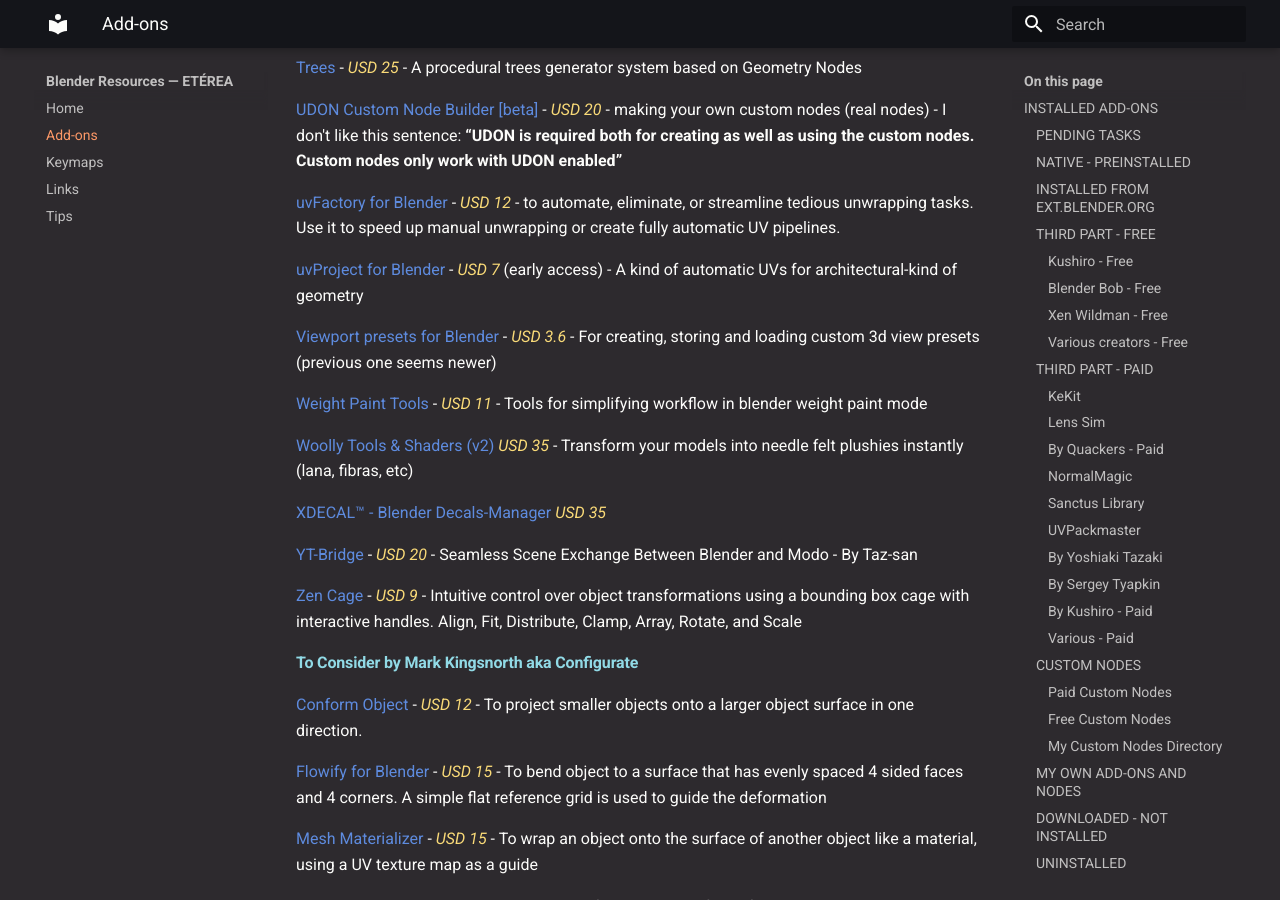
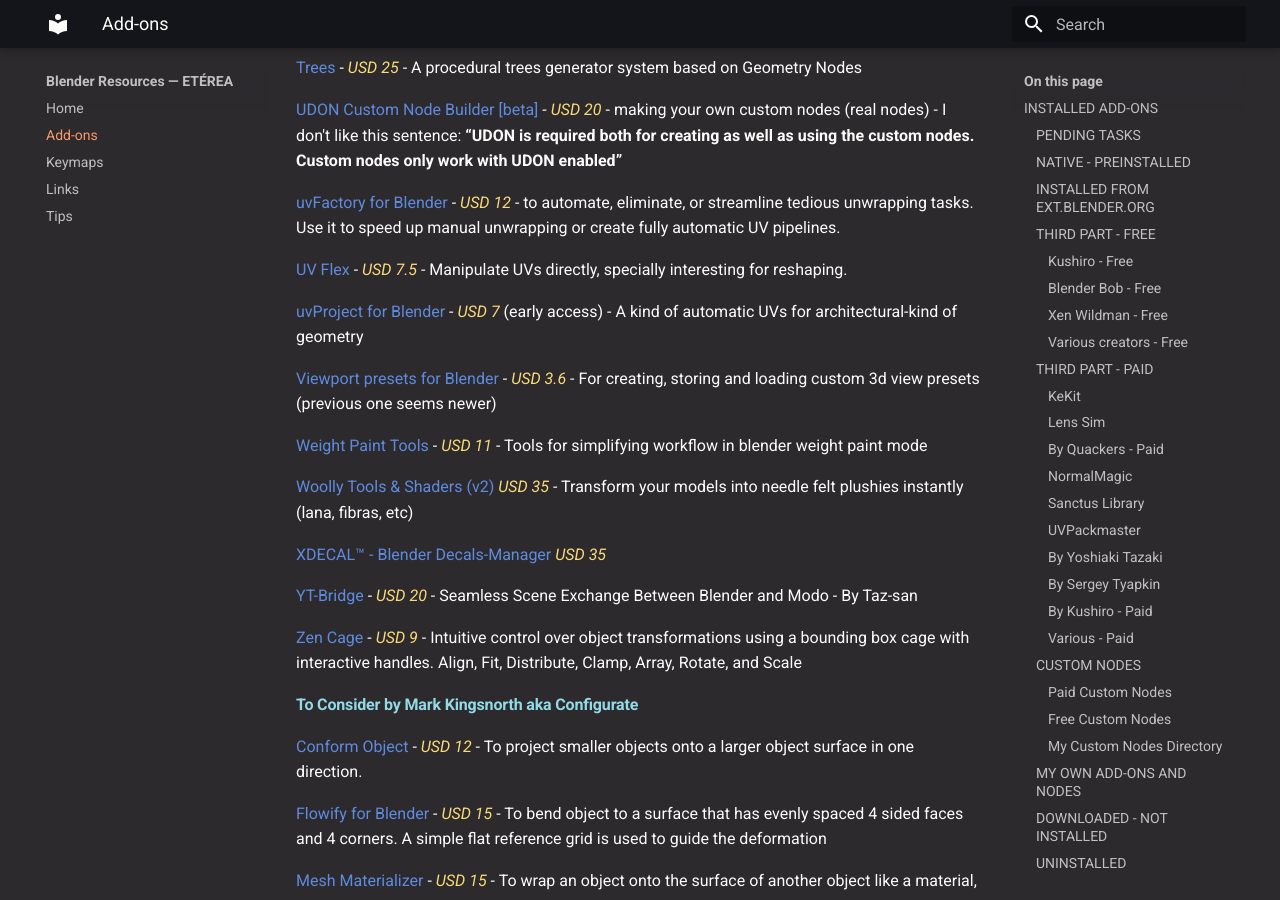
Before and after one commit to Eterea/blender, an MkDocs documentation site: the page built from docs/addons.md, in a window 1280 px wide and 900 px high, scrolled down 29256 px. Built offline with MkDocs 1.6.1 and Material for MkDocs 9.7.7, drawn with Linux system fonts in a browser that asks for light colours.

Commit message:
Update addons.md

```diff
--- a/docs/addons.md
+++ b/docs/addons.md
@@ -1036,6 +1036,8 @@ Especially interesting by Johny Gizmo:
 
 [uvFactory for Blender](https://spaghetmenot.gumroad.com/l/uvfactory) - *USD 12* - to automate, eliminate, or streamline tedious unwrapping tasks. Use it to speed up manual unwrapping or create fully automatic UV pipelines.
 
+[UV Flex](https://payhip.com/b/GeKdw) - *USD 7.5* - Manipulate UVs directly, specially interesting for reshaping.
+
 [uvProject for Blender](https://spaghetmenot.gumroad.com/l/uvproject) - *USD 7* (early access) - A kind of automatic UVs for architectural-kind of geometry
 
 [Viewport presets for Blender](https://bartoszstyperek.gumroad.com/l/viewport_presets) - *USD 3.6* - For creating, storing and loading custom 3d view presets (previous one seems newer)
```
